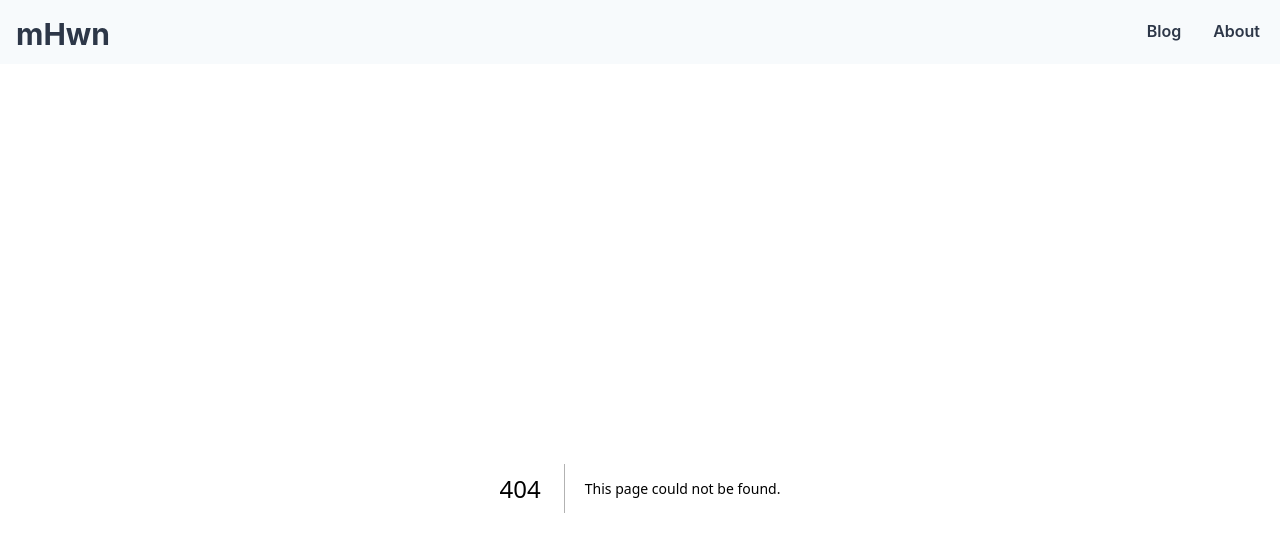
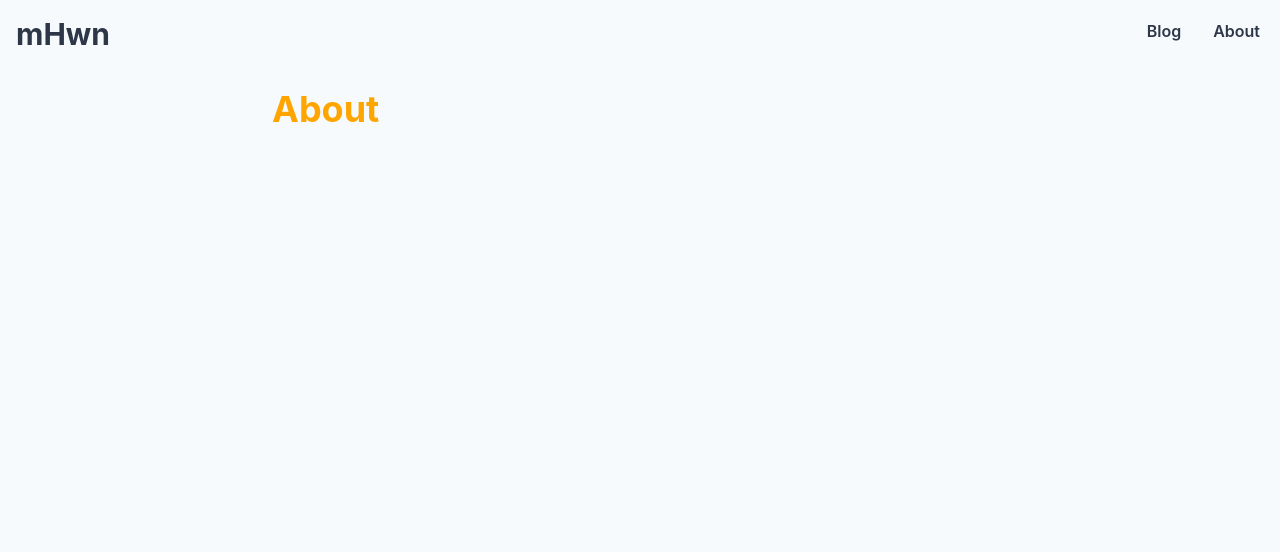
Before and after one commit to keepmhwn/keepmhwn.blog, a Next.js app: page /about in a window 1280 px wide. Before the commit this address had no page. Shown: the top 552 px of the page. Built offline with nearby package versions, Linux system fonts and the light colour scheme.

Commit message:
feat: Add Blog & About Page

```diff
--- /dev/null
+++ b/src/app/about/page.tsx
@@ -0,0 +1,11 @@
+import { Heading } from "@chakra-ui/react";
+
+const AboutPage = () => {
+  return (
+    <>
+      <Heading color="orange">About</Heading>
+    </>
+  );
+};
+
+export default AboutPage;
```
Also changed, not shown: src/app/blog/page.tsx (added, +11 -0 lines), src/app/fonts/GeistMonoVF.woff (deleted), src/app/fonts/GeistVF.woff (deleted).
